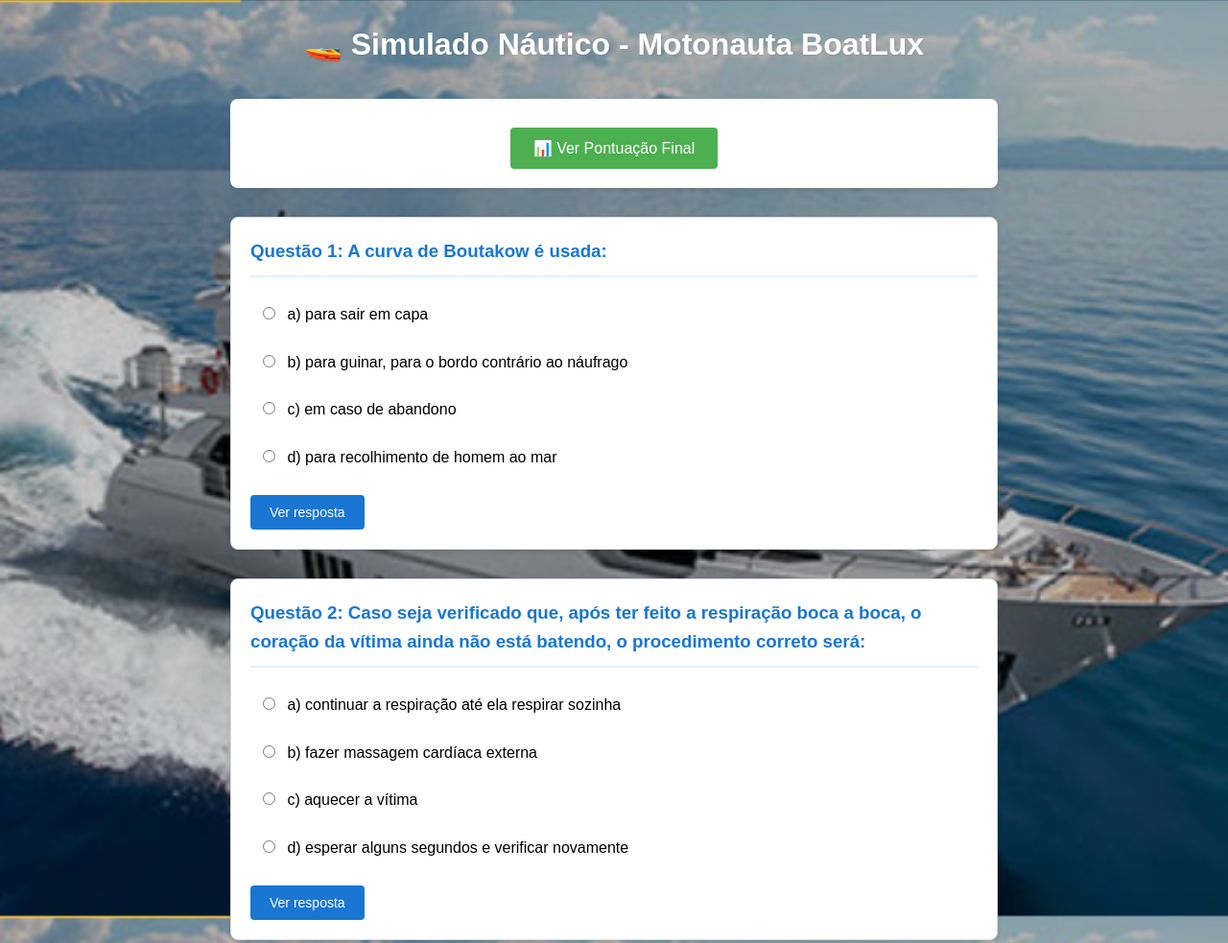
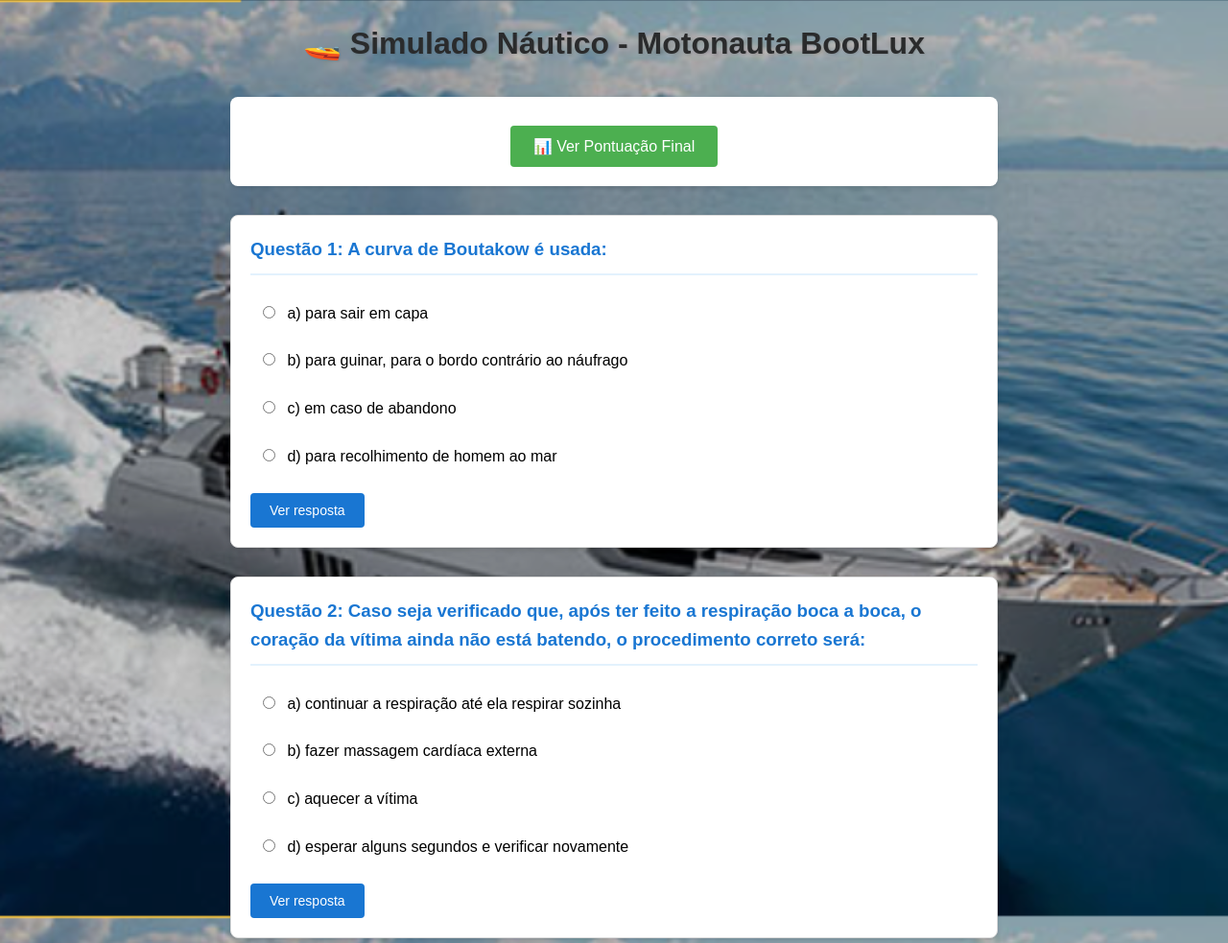
Before and after one commit to MarcosDev-Softwere/BootLux, a plain HTML site: page BotLux/index.html in a window 1280 px wide. Shown: the top 983 px of the page at 96% size. Drawn offline with Linux system fonts and the light colour scheme.

Commit message:
Update index.html

```diff
--- a/BotLux/index.html
+++ b/BotLux/index.html
@@ -1,6 +1,4 @@
-<!DOCTYPE html>
-<html lang="pt-BR">
-<head>
+<html lang="pt-BR"><head>
   <meta charset="UTF-8">
   <meta name="viewport" content="width=device-width, initial-scale=1.0">
   <title>Simulado Náutico - Motonauta</title>
@@ -26,7 +24,7 @@
     }
     h1 {
       text-align: center;
-      color: white;
+      color: hsl(210, 2%, 17%);
       margin-bottom: 30px;
       text-shadow: 1px 1px 2px rgba(0,0,0,0.1);
     }
@@ -118,7 +116,7 @@
 </head>
 <body>
   <div class="container">
-    <h1>🚤 Simulado Náutico - Motonauta BoatLux</h1>
+    <h1>🚤 Simulado Náutico - Motonauta BootLux</h1>
 
     <div class="score-container">
       <button class="score-button" onclick="calcularPontuacao()">📊 Ver Pontuação Final</button>
@@ -453,5 +451,5 @@
       scoreDiv.scrollIntoView({ behavior: 'smooth', block: 'center' });
     }
   </script>
-</body>
-</html>
+
+</body></html>
```
